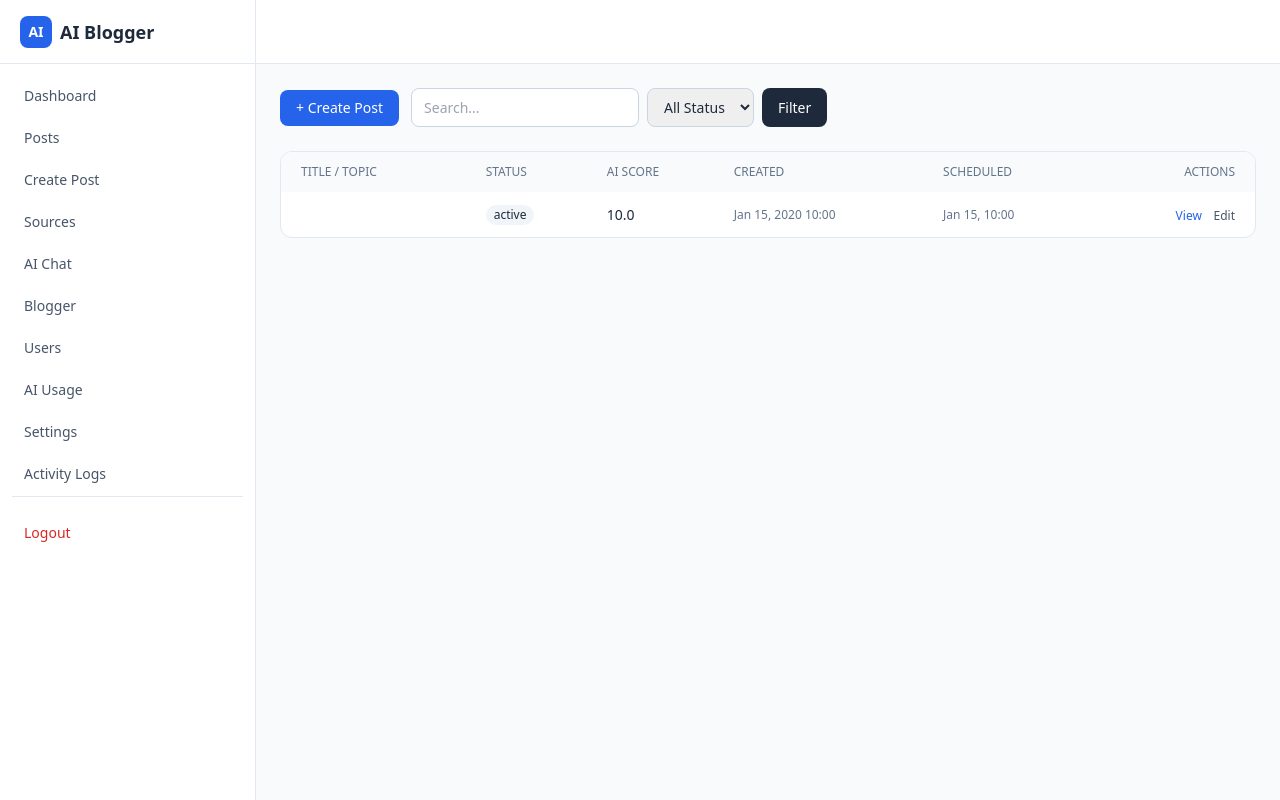
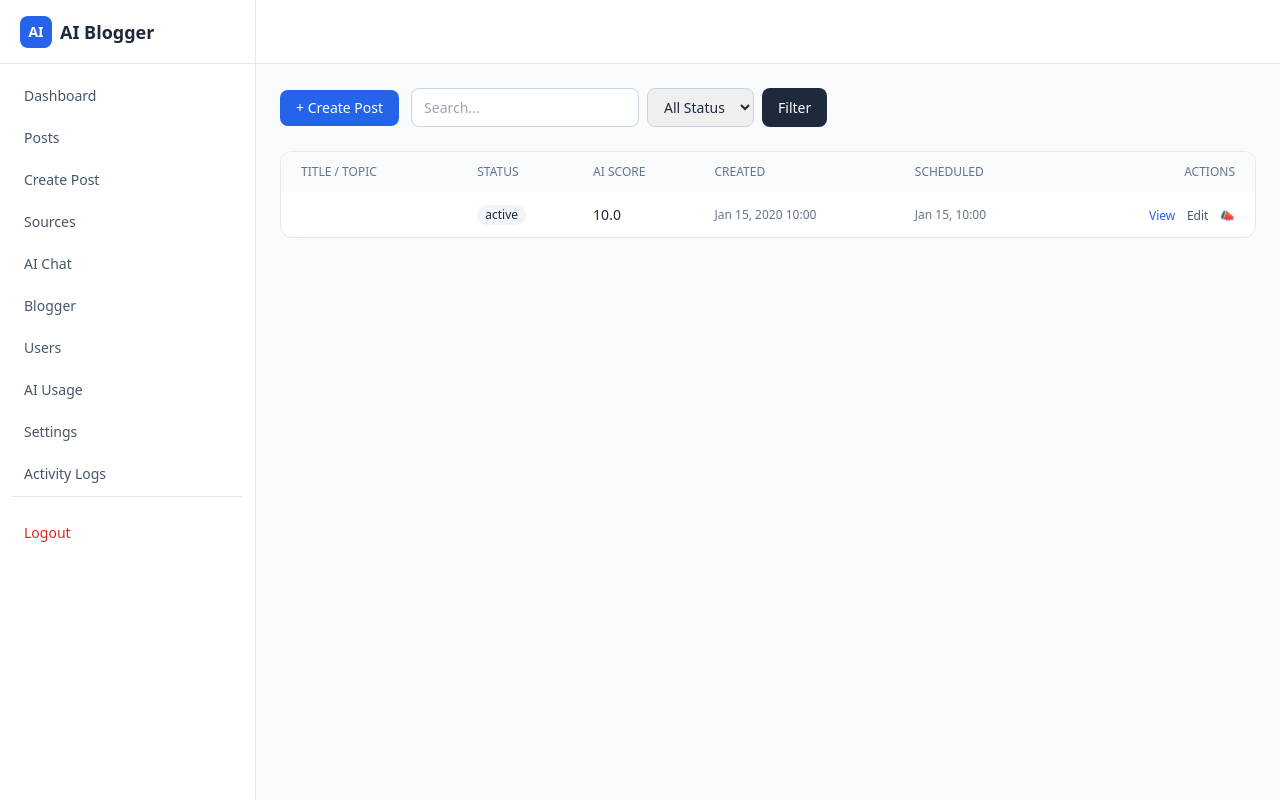
Before and after one commit to habijulm692-eng/blogger, a PHP site: the page made by app/Views/posts/index.php in a window 1280 px wide. Run offline with PHP 8.4, Linux system fonts and the light colour scheme; the template is opened without the code that fills it: most values are stand-ins (such as "Sample title", 1, 10 or a date in 2020); data that the repository does not hold is empty; some libraries are stand-ins or nearby versions.

Commit message:
Add social media card link to posts index

```diff
--- a/app/Views/posts/index.php
+++ b/app/Views/posts/index.php
@@ -64,6 +64,7 @@ $statusColors = [
                     <td class="px-5 py-3 text-right space-x-2">
                         <a href="<?= htmlspecialchars(\App\Helpers\Url::to('/posts/' . (int)$p['id']), ENT_QUOTES, 'UTF-8') ?>" class="text-blue-600 hover:underline text-xs">View</a>
                         <a href="<?= htmlspecialchars(\App\Helpers\Url::to('/posts/' . (int)$p['id'] . '/edit'), ENT_QUOTES, 'UTF-8') ?>" class="text-slate-600 hover:underline text-xs">Edit</a>
+                        <a href="<?= htmlspecialchars(\App\Helpers\Url::to('/posts/' . (int)$p['id']), ENT_QUOTES, 'UTF-8') ?>#social-media-card" class="text-violet-600 hover:underline text-xs" title="সোশ্যাল মিডিয়া ক্যাপশন তৈরি করুন">📣</a>
                     </td>
                 </tr>
                 <?php endforeach; endif; ?>
```
